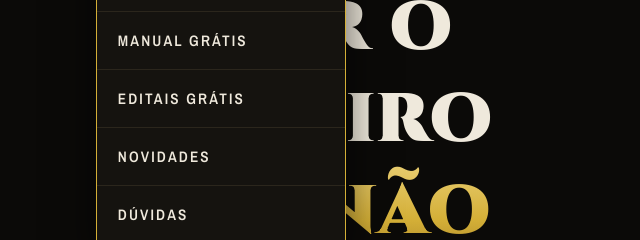
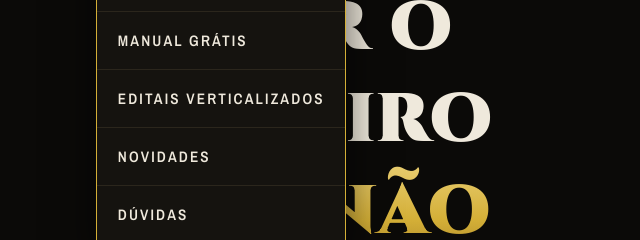
Before and after one commit to douglassouzadf/Mentoria-Artemis, a plain HTML site: page index.html in a window 1280 px wide. Both pictures are taken after a click on the button "MENU". Shown: the part 231-471 px from the top of the page, 0-640 px from the left. Drawn offline with nearby package versions, Linux system fonts and the light colour scheme.

Commit message:
Add files via upload

```diff
--- a/index.html
+++ b/index.html
@@ -416,7 +416,7 @@ a { color: inherit; }
       <a href="#conquistas">Conquistas</a>
       <a href="#mentoria">Curso</a>
       <a href="#manual">Manual grátis</a>
-      <a href="#editais">Editais grátis</a>
+      <a href="#editais">Editais verticalizados</a>
       <a href="#novidades">Novidades</a>
       <a href="#duvidas">Dúvidas</a>
     </nav>
```
